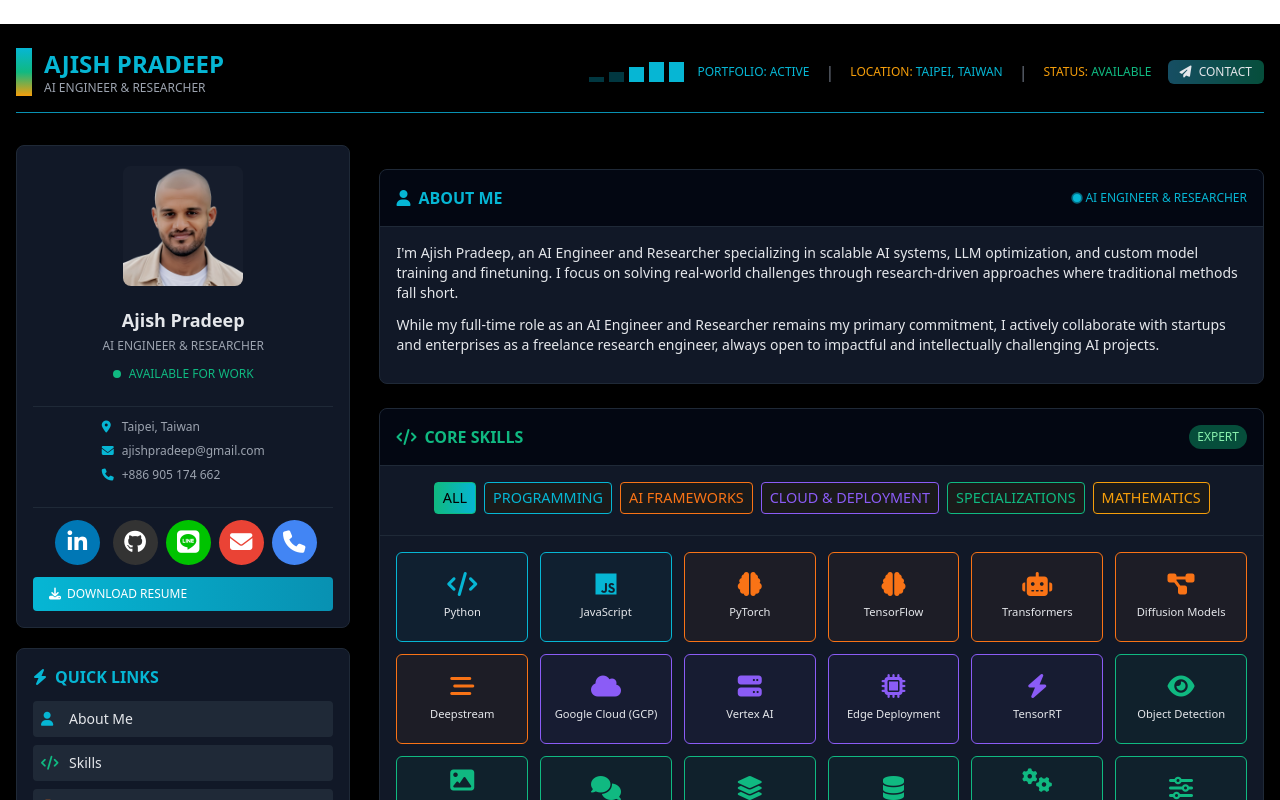
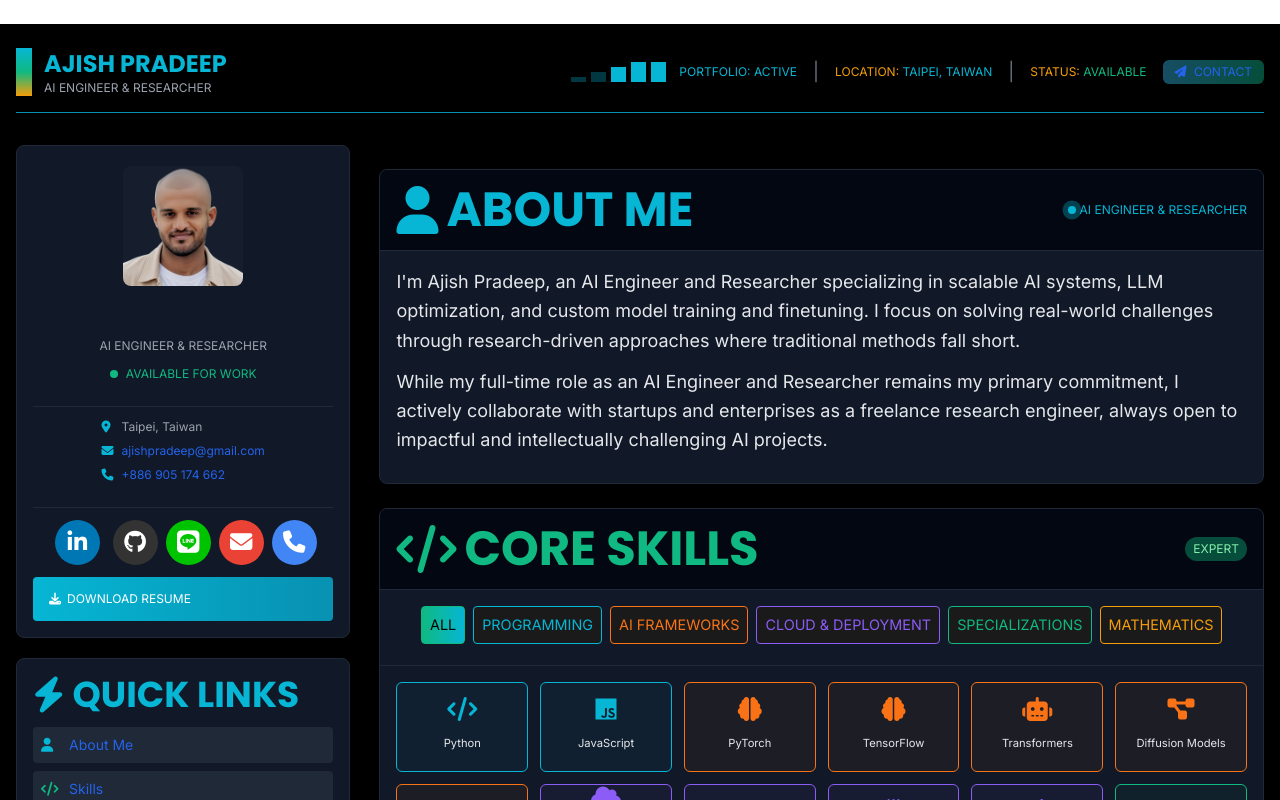
Before and after one commit to Ajishpradeep/Ajishpradeep.github.io, a React (Vite) app: page / in a window 1280 px wide. Shown: the top 800 px of the page. Built offline with nearby package versions, Linux system fonts and the light colour scheme; no server answers.

Commit message:
font corrected

```diff
--- a/index.html
+++ b/index.html
@@ -7,6 +7,11 @@
     <title>Ajish Pradeep | AI Engineer & Researcher </title>
     <meta name="description" content="Portfolio of Ajish Pradeep, AI Engineer and Researcher in Generative & Vision AI, building scalable end-to-end ML pipelines. Based in Taiwan." />
     <meta name="keywords" content="AI Engineer, Generative AI, Vision AI, PyTorch, NVIDIA GTC, LLM Optimization, Retail AI, Planogram Compliance, TensorRT, Taipei AI Engineer, AI Model Training, Custom Model Training, Fine-tuning, Computer Vision, Object Detection, Behavior Prediction, End-to-End AI Systems " />
+
+    <!-- Google Fonts -->
+    <link rel="preconnect" href="https://fonts.googleapis.com">
+    <link rel="preconnect" href="https://fonts.gstatic.com" crossorigin>
+    <link href="https://fonts.googleapis.com/css2?family=Inter:wght@400;500;600;700&family=JetBrains+Mono:wght@400;500&family=Poppins:wght@400;500;600;700;800&display=swap" rel="stylesheet">
 
     <!-- Font Awesome Preconnect -->
     <link rel="preconnect" href="https://cdnjs.cloudflare.com">
--- a/src/index.css
+++ b/src/index.css
@@ -1,3 +1,55 @@
 @tailwind base;
 @tailwind components;
 @tailwind utilities;
+
+@layer base {
+  html {
+    @apply scroll-smooth;
+  }
+
+  body {
+    @apply font-sans text-lg text-gray-800 bg-white;
+  }
+
+  h1, h2, h3, h4, h5, h6 {
+    @apply font-heading font-bold text-gray-900;
+  }
+
+  h1 {
+    @apply text-4xl md:text-5xl lg:text-6xl;
+  }
+
+  h2 {
+    @apply text-3xl md:text-4xl lg:text-5xl;
+  }
+
+  h3 {
+    @apply text-2xl md:text-3xl lg:text-4xl;
+  }
+
+  p {
+    @apply text-lg leading-relaxed;
+  }
+
+  a {
+    @apply text-blue-600 hover:text-blue-800 transition-colors duration-200;
+  }
+
+  code {
+    @apply font-mono text-sm bg-gray-100 px-2 py-1 rounded;
+  }
+}
+
+@layer components {
+  .btn {
+    @apply px-6 py-3 rounded-lg font-medium transition-all duration-200;
+  }
+
+  .btn-primary {
+    @apply bg-blue-600 text-white hover:bg-blue-700;
+  }
+
+  .btn-secondary {
+    @apply bg-gray-100 text-gray-800 hover:bg-gray-200;
+  }
+}
--- a/src/utils/terminal.ts
+++ b/src/utils/terminal.ts
@@ -1,4 +1,4 @@
-import { getGeminiResponse } from './gemini';
+import { generateResponse } from './gemini';
 
 // Process terminal commands
 export const processCommand = async (input: string): Promise<string> => {
@@ -59,7 +59,7 @@ export const processCommand = async (input: string): Promise<string> => {
     const question = command.startsWith('ask ') ? command.substring(4).trim() : command;
     if (question) {
       try {
-        const response = await getGeminiResponse(question);
+        const response = await generateResponse(question);
         if (!response) {
           throw new Error('No response from Gemini API');
         }
--- a/tailwind.config.js
+++ b/tailwind.config.js
@@ -1,5 +1,5 @@
 /** @type {import('tailwindcss').Config} */
-module.exports = {
+export default {
   content: [
     './index.html',
     './src/**/*.{js,ts,jsx,tsx}',
@@ -33,6 +33,26 @@ module.exports = {
           900: '#7f1d1d',
         },
       },
+      fontFamily: {
+        sans: ['Inter', 'sans-serif'],
+        heading: ['Poppins', 'sans-serif'],
+        mono: ['JetBrains Mono', 'monospace'],
+      },
+      fontSize: {
+        'xs': ['0.75rem', { lineHeight: '1rem' }],
+        'sm': ['0.875rem', { lineHeight: '1.25rem' }],
+        'base': ['1rem', { lineHeight: '1.5rem' }],
+        'lg': ['1.125rem', { lineHeight: '1.75rem' }],
+        'xl': ['1.25rem', { lineHeight: '1.75rem' }],
+        '2xl': ['1.5rem', { lineHeight: '2rem' }],
+        '3xl': ['1.875rem', { lineHeight: '2.25rem' }],
+        '4xl': ['2.25rem', { lineHeight: '2.5rem' }],
+        '5xl': ['3rem', { lineHeight: '1' }],
+        '6xl': ['3.75rem', { lineHeight: '1' }],
+        '7xl': ['4.5rem', { lineHeight: '1' }],
+        '8xl': ['6rem', { lineHeight: '1' }],
+        '9xl': ['8rem', { lineHeight: '1' }],
+      },
     },
   },
   plugins: [],
```
